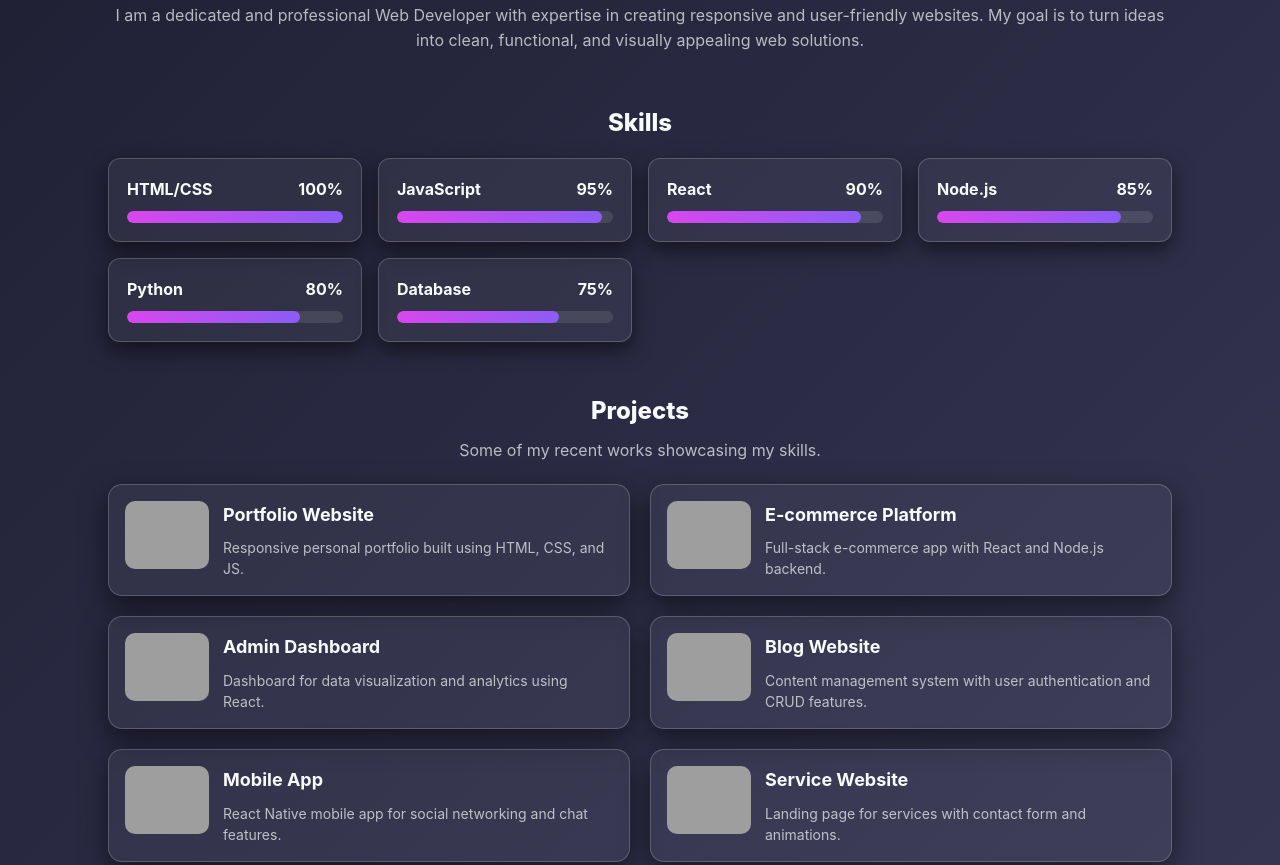
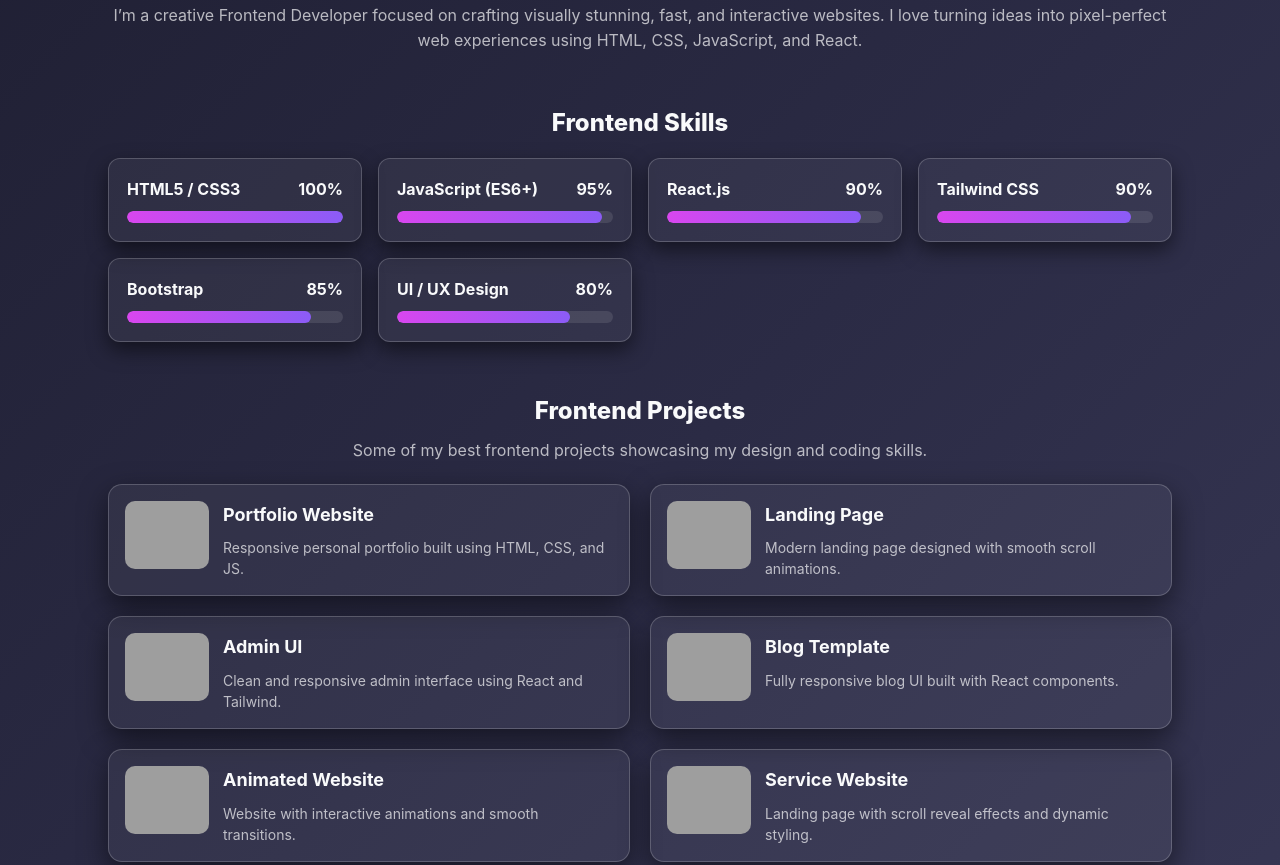
Before and after one commit to zainiich044/Zainiii-Portfolio, a plain HTML site: page index.htm in a window 1280 px wide. Shown: the part 532-1397 px from the top of the page. Drawn offline with Linux system fonts and the light colour scheme; grey boxes are pictures that could not be loaded.

Commit message:
Update index.htm

```diff
--- a/index.htm
+++ b/index.htm
@@ -3,7 +3,7 @@
 <head>
 <meta charset="UTF-8">
 <meta name="viewport" content="width=device-width, initial-scale=1.0">
-<title>Zainii — Portfolio</title>
+<title>Zainii — Frontend Developer</title>
 <link rel="stylesheet" href="https://cdnjs.cloudflare.com/ajax/libs/font-awesome/6.5.0/css/all.min.css">
 <style>
 :root {
@@ -73,7 +73,7 @@ p.section-sub { color:rgba(249,250,251,0.7); margin-bottom:20px; text-align:cent
 .proj-body h3 { margin:0; color:var(--text-light); font-size:18px; }
 .proj-body p { margin:8px 0 0; color:rgba(249,250,251,0.7); font-size:14px; line-height:1.5; }
 
-/* CONTACT */
+/* CONTACT (unchanged) */
 .contact-card { background:var(--card-bg); border-radius:12px; padding:18px; box-shadow:0 10px 28px rgba(0,0,0,0.5); border:1px solid rgba(255,255,255,0.2); max-width:820px; margin:0 auto; transition:0.6s; }
 .contact-card:hover { transform: translateY(-4px); box-shadow:0 12px 36px rgba(217,70,239,0.5); }
 .contact-card .form-field { margin-bottom:12px; }
@@ -103,7 +103,7 @@ footer a:hover { text-decoration:underline; }
     <div class="box">ZC</div>
     <div class="text">
       <div class="name">Zainii Ch</div>
-      <div class="role">Full-Stack Web Developer</div>
+      <div class="role">Frontend Web Developer</div>
     </div>
   </div>
   <button class="menu">Menu</button>
@@ -112,7 +112,7 @@ footer a:hover { text-decoration:underline; }
 <main>
 <section class="hero">
   <h1 class="title">Hi, I'm <span class="accent">Zainii</span></h1>
-  <div class="desc">Full-Stack Web Developer passionate about building modern, efficient, and scalable websites.</div>
+  <div class="desc">Frontend Web Developer passionate about building modern, responsive, and user-friendly websites.</div>
   <div class="controls">
     <a class="btn primary" href="#projects">View My Work</a>
     <a class="btn outline" href="#contact">Contact Me</a>
@@ -121,34 +121,35 @@ footer a:hover { text-decoration:underline; }
 
 <section>
   <h2 class="section-title">About Me</h2>
-  <p class="section-sub">I am a dedicated and professional Web Developer with expertise in creating responsive and user-friendly websites. My goal is to turn ideas into clean, functional, and visually appealing web solutions.</p>
+  <p class="section-sub">I’m a creative Frontend Developer focused on crafting visually stunning, fast, and interactive websites. I love turning ideas into pixel-perfect web experiences using HTML, CSS, JavaScript, and React.</p>
 </section>
 
 <section id="skills">
-<h2 class="section-title">Skills</h2>
+<h2 class="section-title">Frontend Skills</h2>
 <div class="skills-grid">
-<div class="skill-card"><div class="skill-row"><div>HTML/CSS</div><div>100%</div></div><div class="bar-wrap"><div class="bar" style="width:100%"></div></div></div>
-<div class="skill-card"><div class="skill-row"><div>JavaScript</div><div>95%</div></div><div class="bar-wrap"><div class="bar" style="width:95%"></div></div></div>
-<div class="skill-card"><div class="skill-row"><div>React</div><div>90%</div></div><div class="bar-wrap"><div class="bar" style="width:90%"></div></div></div>
-<div class="skill-card"><div class="skill-row"><div>Node.js</div><div>85%</div></div><div class="bar-wrap"><div class="bar" style="width:85%"></div></div></div>
-<div class="skill-card"><div class="skill-row"><div>Python</div><div>80%</div></div><div class="bar-wrap"><div class="bar" style="width:80%"></div></div></div>
-<div class="skill-card"><div class="skill-row"><div>Database</div><div>75%</div></div><div class="bar-wrap"><div class="bar" style="width:75%"></div></div></div>
+<div class="skill-card"><div class="skill-row"><div>HTML5 / CSS3</div><div>100%</div></div><div class="bar-wrap"><div class="bar" style="width:100%"></div></div></div>
+<div class="skill-card"><div class="skill-row"><div>JavaScript (ES6+)</div><div>95%</div></div><div class="bar-wrap"><div class="bar" style="width:95%"></div></div></div>
+<div class="skill-card"><div class="skill-row"><div>React.js</div><div>90%</div></div><div class="bar-wrap"><div class="bar" style="width:90%"></div></div></div>
+<div class="skill-card"><div class="skill-row"><div>Tailwind CSS</div><div>90%</div></div><div class="bar-wrap"><div class="bar" style="width:90%"></div></div></div>
+<div class="skill-card"><div class="skill-row"><div>Bootstrap</div><div>85%</div></div><div class="bar-wrap"><div class="bar" style="width:85%"></div></div></div>
+<div class="skill-card"><div class="skill-row"><div>UI / UX Design</div><div>80%</div></div><div class="bar-wrap"><div class="bar" style="width:80%"></div></div></div>
 </div>
 </section>
 
 <section id="projects">
-<h2 class="section-title">Projects</h2>
-<p class="section-sub">Some of my recent works showcasing my skills.</p>
+<h2 class="section-title">Frontend Projects</h2>
+<p class="section-sub">Some of my best frontend projects showcasing my design and coding skills.</p>
 <div class="projects-list">
 <div class="proj-card"><div class="proj-thumb"><img src="https://placeimg.com/100/100/tech" alt="Portfolio Website"></div><div class="proj-body"><h3>Portfolio Website</h3><p>Responsive personal portfolio built using HTML, CSS, and JS.</p></div></div>
-<div class="proj-card"><div class="proj-thumb"><img src="https://placeimg.com/100/100/business" alt="E-commerce Platform"></div><div class="proj-body"><h3>E-commerce Platform</h3><p>Full-stack e-commerce app with React and Node.js backend.</p></div></div>
-<div class="proj-card"><div class="proj-thumb"><img src="https://placeimg.com/100/100/architecture" alt="Admin Dashboard"></div><div class="proj-body"><h3>Admin Dashboard</h3><p>Dashboard for data visualization and analytics using React.</p></div></div>
-<div class="proj-card"><div class="proj-thumb"><img src="https://placeimg.com/100/100/nature" alt="Blog Website"></div><div class="proj-body"><h3>Blog Website</h3><p>Content management system with user authentication and CRUD features.</p></div></div>
-<div class="proj-card"><div class="proj-thumb"><img src="https://placeimg.com/100/100/people" alt="Mobile App"></div><div class="proj-body"><h3>Mobile App</h3><p>React Native mobile app for social networking and chat features.</p></div></div>
-<div class="proj-card"><div class="proj-thumb"><img src="https://placeimg.com/100/100/tech/grayscale" alt="Service Website"></div><div class="proj-body"><h3>Service Website</h3><p>Landing page for services with contact form and animations.</p></div></div>
+<div class="proj-card"><div class="proj-thumb"><img src="https://placeimg.com/100/100/business" alt="Landing Page"></div><div class="proj-body"><h3>Landing Page</h3><p>Modern landing page designed with smooth scroll animations.</p></div></div>
+<div class="proj-card"><div class="proj-thumb"><img src="https://placeimg.com/100/100/architecture" alt="Admin UI"></div><div class="proj-body"><h3>Admin UI</h3><p>Clean and responsive admin interface using React and Tailwind.</p></div></div>
+<div class="proj-card"><div class="proj-thumb"><img src="https://placeimg.com/100/100/nature" alt="Blog Template"></div><div class="proj-body"><h3>Blog Template</h3><p>Fully responsive blog UI built with React components.</p></div></div>
+<div class="proj-card"><div class="proj-thumb"><img src="https://placeimg.com/100/100/people" alt="Animated Site"></div><div class="proj-body"><h3>Animated Website</h3><p>Website with interactive animations and smooth transitions.</p></div></div>
+<div class="proj-card"><div class="proj-thumb"><img src="https://placeimg.com/100/100/tech/grayscale" alt="Service Website"></div><div class="proj-body"><h3>Service Website</h3><p>Landing page with scroll reveal effects and dynamic styling.</p></div></div>
 </div>
 </section>
 
+<!-- Contact section kept unchanged -->
 <section id="contact">
 <h2 class="section-title">Contact Me</h2>
 <div class="contact-card">
@@ -166,7 +167,7 @@ footer a:hover { text-decoration:underline; }
 </main>
 
 <footer>
-  <p>© 2025 Zainii Ch — Full-Stack Web Developer</p>
+  <p>© 2025 Zainii Ch — Frontend Web Developer</p>
   <a href="#top">
     <i class="fas fa-arrow-up" style="margin-right:6px;"></i> Back to Top
   </a>
```
